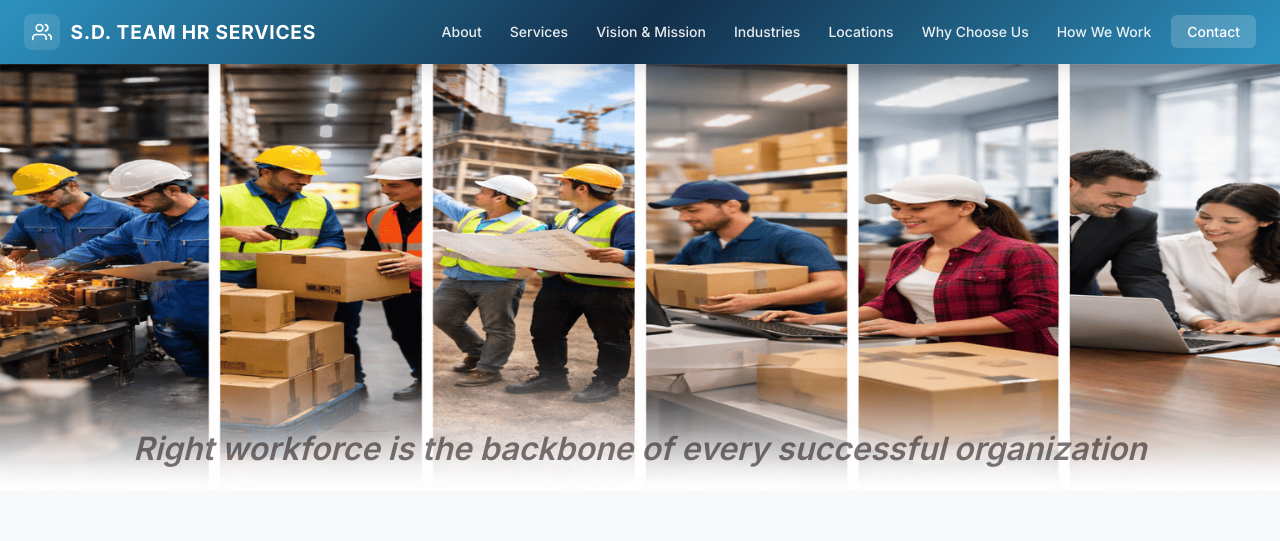
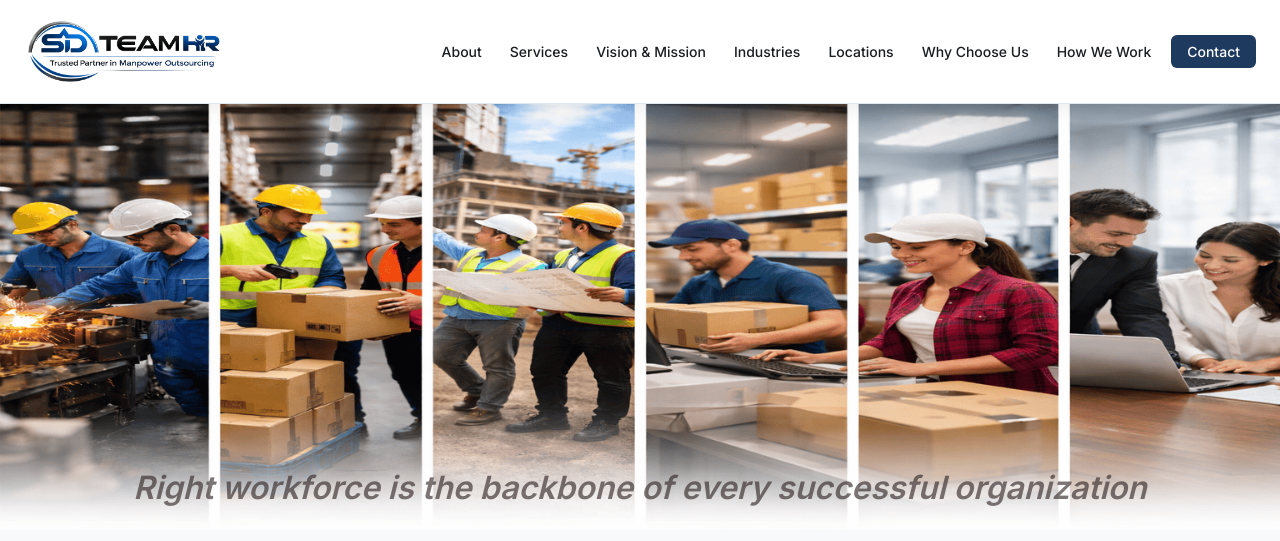
Before and after one commit to kumar1997parveen/sdt, a plain HTML site: page index.html in a window 1280 px wide. Shown: the top 541 px of the page. Drawn offline with Linux system fonts and the light colour scheme.

Commit message:
fixed logo

```diff
--- a/css/style.css
+++ b/css/style.css
@@ -66,14 +66,14 @@ body {
   padding-right: 1.5rem;
 }
 
-/* Header & Nav – modern, professional */
+/* Header & Nav – light background so dark logo is visible */
 .site-header {
   position: sticky;
   top: 0;
   z-index: 100;
-  color: #fff;
-  background: linear-gradient(135deg, #2d92c0 0%, #132f4a 50%, #2d92c0 100%);
-  box-shadow: 0 1px 0 rgba(255, 255, 255, 0.06), 0 4px 20px rgba(0, 0, 0, 0.15);
+  background: #fff;
+  color: var(--color-text);
+  box-shadow: 0 1px 0 var(--color-border), 0 4px 20px rgba(0, 0, 0, 0.08);
 }
 
 .site-header__inner {
@@ -87,50 +87,28 @@ body {
 }
 
 .logo {
-  display: inline-flex;
-  align-items: center;
-  gap: 0.65rem;
-  color: #fff;
-  text-decoration: none;
-  font-weight: 700;
-  font-size: 1.2rem;
-  letter-spacing: 0.03em;
-  white-space: nowrap;
+  display: block;
   flex-shrink: 0;
-  transition: opacity 0.2s ease, transform 0.2s ease;
+  transition: opacity 0.2s ease;
 }
 
 .logo:hover {
-  opacity: 0.95;
-  color: #fff;
+  opacity: 0.88;
 }
 
 .logo:focus-visible {
-  outline: 2px solid rgba(255, 255, 255, 0.8);
+  outline: 2px solid var(--color-accent);
   outline-offset: 3px;
   border-radius: 4px;
 }
 
-.logo__icon {
-  display: flex;
-  align-items: center;
-  justify-content: center;
-  width: 36px;
-  height: 36px;
-  background: rgba(255, 255, 255, 0.12);
-  border-radius: 8px;
-  color: #fff;
-  flex-shrink: 0;
-}
-
-.logo__icon svg {
-  width: 20px;
-  height: 20px;
-}
-
-.logo__text {
-  font-weight: 700;
-  letter-spacing: 0.04em;
+.logo__img {
+  display: block;
+  height: 75px;
+  width: auto;
+  max-width: 200px;
+  object-fit: contain;
+  object-position: left center;
 }
 
 .main-nav ul {
@@ -144,36 +122,36 @@ body {
 }
 
 .main-nav a {
-  color: rgba(255, 255, 255, 0.9);
+  color: var(--color-text);
   text-decoration: none;
   font-weight: 500;
   font-size: 0.875rem;
   padding: 0.5rem 0.75rem;
   border-radius: 6px;
   white-space: nowrap;
-  transition: color 0.2s ease, background 0.2s ease, box-shadow 0.2s ease;
+  transition: color 0.2s ease, background 0.2s ease;
 }
 
 .main-nav a:hover {
-  color: #fff;
-  background: rgba(255, 255, 255, 0.12);
+  color: var(--color-accent);
+  background: rgba(30, 58, 95, 0.06);
 }
 
 .main-nav a:focus-visible {
-  outline: 2px solid rgba(255, 255, 255, 0.7);
+  outline: 2px solid var(--color-accent);
   outline-offset: 2px;
 }
 
 .main-nav__cta {
   margin-left: 0.25rem;
-  background: rgba(255, 255, 255, 0.18) !important;
+  background: var(--color-accent) !important;
   color: #fff !important;
   font-weight: 600;
   padding: 0.5rem 1rem !important;
 }
 
 .main-nav__cta:hover {
-  background: rgba(255, 255, 255, 0.28) !important;
+  background: var(--color-accent-light) !important;
   color: #fff !important;
 }
 
@@ -188,17 +166,17 @@ body {
   border: none;
   background: transparent;
   cursor: pointer;
-  color: #fff;
+  color: var(--color-text);
   border-radius: 8px;
   transition: background 0.2s ease;
 }
 
 .nav-toggle:hover {
-  background: rgba(255, 255, 255, 0.12);
+  background: rgba(0, 0, 0, 0.06);
 }
 
 .nav-toggle:focus-visible {
-  outline: 2px solid rgba(255, 255, 255, 0.8);
+  outline: 2px solid var(--color-accent);
   outline-offset: 2px;
 }
 
@@ -1222,14 +1200,15 @@ body {
     top: 100%;
     left: 0;
     right: 0;
-    background: linear-gradient(180deg, #132f4a 0%, #0d2137 100%);
+    background: #fff;
     padding: 0.75rem 1.5rem 1.25rem;
     max-height: 0;
     overflow: hidden;
     visibility: hidden;
     opacity: 0;
     transition: max-height 0.3s ease, opacity 0.2s ease, visibility 0.3s ease;
-    box-shadow: 0 8px 24px rgba(0, 0, 0, 0.25);
+    box-shadow: 0 8px 24px rgba(0, 0, 0, 0.12);
+    border-top: 1px solid var(--color-border);
   }
 
   .main-nav.is-open {
@@ -1254,7 +1233,7 @@ body {
   }
 
   .main-nav a:hover {
-    background: rgba(255, 255, 255, 0.08);
+    background: rgba(0, 0, 0, 0.05);
   }
 
   .section {
--- a/index.html
+++ b/index.html
@@ -69,10 +69,7 @@
   <header class="site-header">
     <div class="site-header__inner">
       <a href="#" class="logo" aria-label="S.D. TEAM HR SERVICES – Home">
-        <span class="logo__icon" aria-hidden="true">
-          <svg xmlns="http://www.w3.org/2000/svg" width="32" height="32" viewBox="0 0 24 24" fill="none" stroke="currentColor" stroke-width="2" stroke-linecap="round" stroke-linejoin="round"><path d="M17 21v-2a4 4 0 0 0-4-4H5a4 4 0 0 0-4 4v2"></path><circle cx="9" cy="7" r="4"></circle><path d="M23 21v-2a4 4 0 0 0-3-3.87"></path><path d="M16 3.13a4 4 0 0 1 0 7.75"></path></svg>
-        </span>
-        <span class="logo__text">S.D. TEAM HR SERVICES</span>
+        <img src="images/logo.png" alt="S.D. TEAM HR SERVICES" class="logo__img" width="180" height="48">
       </a>
       <button class="nav-toggle" aria-label="Toggle menu" aria-expanded="false">
         <span></span>
@@ -379,8 +376,6 @@
       <p class="footer-tagline">Manpower outsourcing and staffing solutions in Delhi NCR.</p>
     </div>
   </footer>
-
   <script src="js/main.js"></script>
 </body>
-
 </html>
```
Also changed, not shown: images/logo.png (added).
